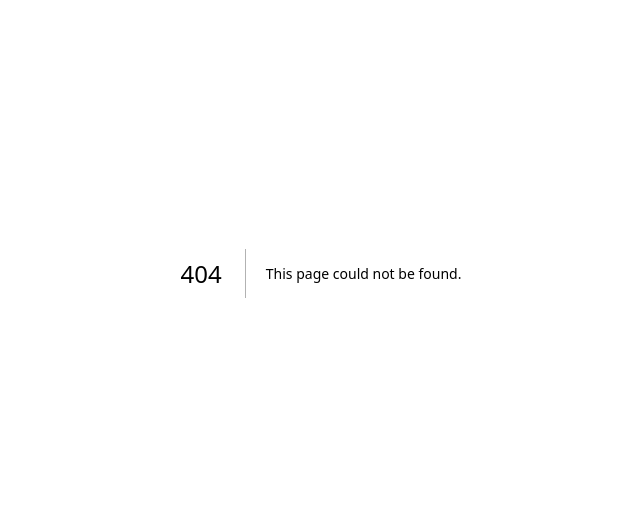
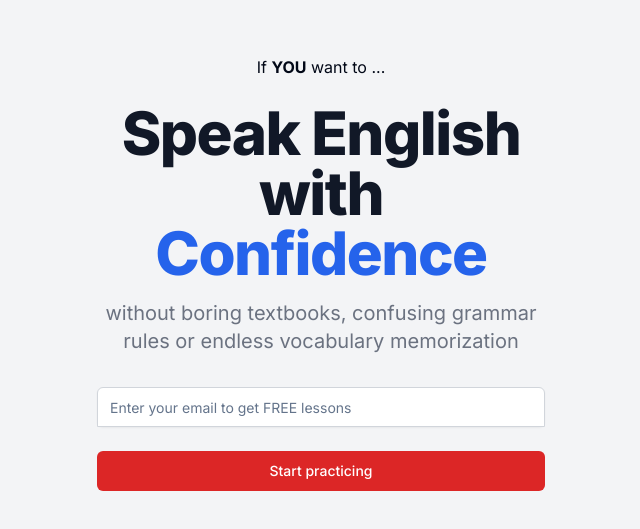
Before and after one commit to developedbyluan/ministoryhabit, a Next.js app: page /squeeze-page in a window 1280 px wide. Before the commit this address had no page. Shown: the part 127-656 px from the top of the page, without its empty margins (319-959 px from the left). Built offline with nearby package versions, Linux system fonts and the light colour scheme.

Commit message:
Create the Squeeze Page (UI only)

```diff
--- /dev/null
+++ b/src/app/(root)/squeeze-page/page.tsx
@@ -0,0 +1,38 @@
+import { Input } from "@/components/ui/input";
+import { Button } from "@/components/ui/button";
+
+export default function SqueezePage() {
+  return (
+    <div className="min-h-screen bg-gray-100 flex items-center justify-center px-4 sm:px-6 lg:px-8">
+      <div className="max-w-md w-full space-y-8">
+        <div className="text-center">
+            <p>If <strong>YOU</strong> want to ...</p>
+          <h1 className="mt-6 text-4xl font-extrabold text-gray-900 sm:text-5xl sm:tracking-tight lg:text-6xl">
+            Speak English with <span className="text-blue-600">Confidence</span>
+          </h1>
+          <p className="mt-4 text-xl text-gray-500">
+            without boring textbooks, confusing grammar rules or endless vocabulary memorization
+          </p>
+        </div>
+        <form className="mt-8 space-y-6" action="#" method="POST">
+          <div className="rounded-md shadow-sm -space-y-px">
+            <Input
+              type="email"
+              required
+              className="appearance-none rounded-none relative block w-full px-3 py-2 border border-gray-300 placeholder-gray-500 text-gray-900 rounded-t-md focus:outline-none focus:ring-blue-500 focus:border-blue-500 focus:z-10 sm:text-sm"
+              placeholder="Enter your email to get FREE lessons"
+            />
+          </div>
+          <div>
+            <Button
+              type="submit"
+              className="group relative w-full flex justify-center py-2 px-4 border border-transparent text-sm font-medium rounded-md text-white bg-red-600 hover:bg-red-700 focus:outline-none focus:ring-2 focus:ring-offset-2 focus:ring-red-500"
+            >
+            Start practicing
+            </Button>
+          </div>
+        </form>
+      </div>
+    </div>
+  );
+}
```
